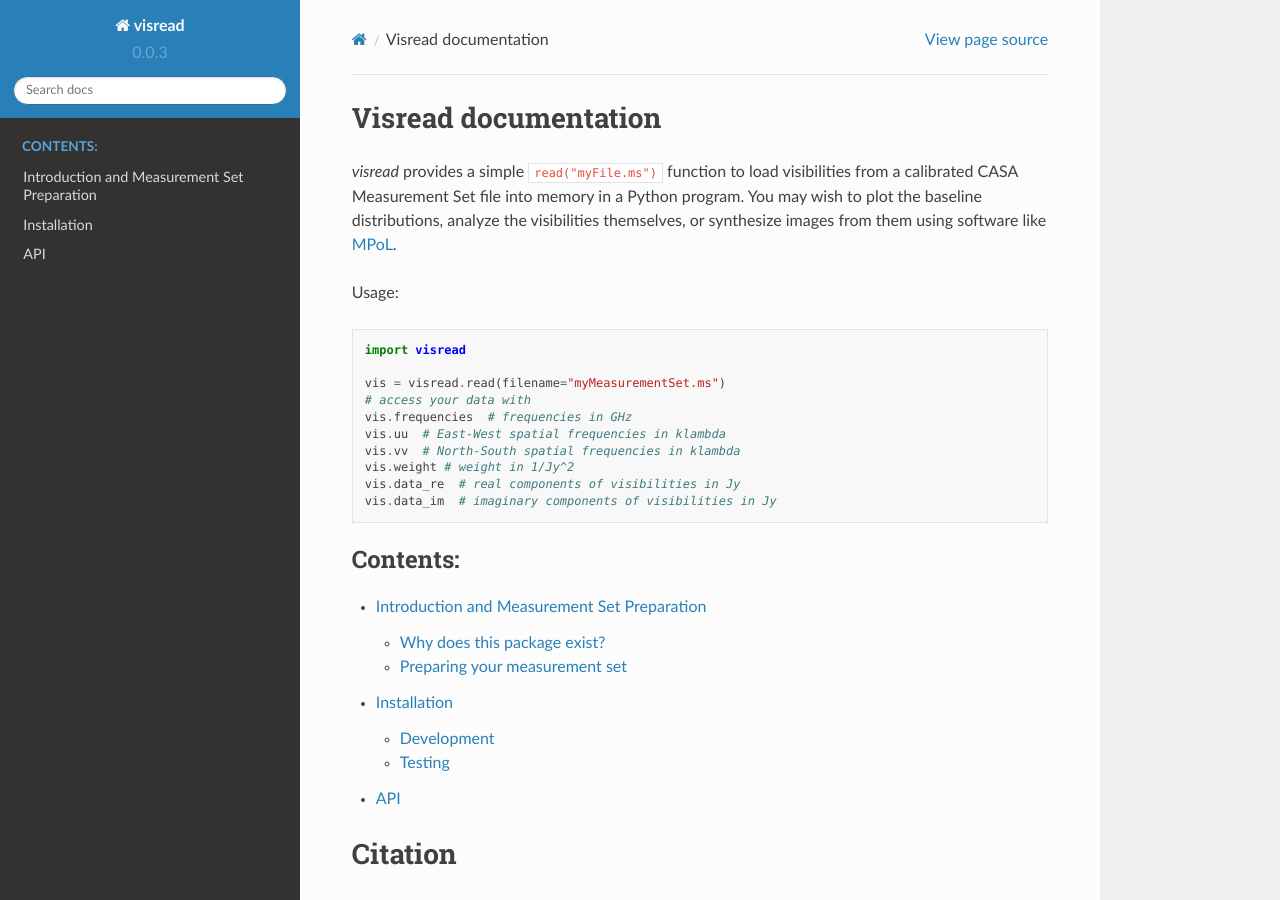
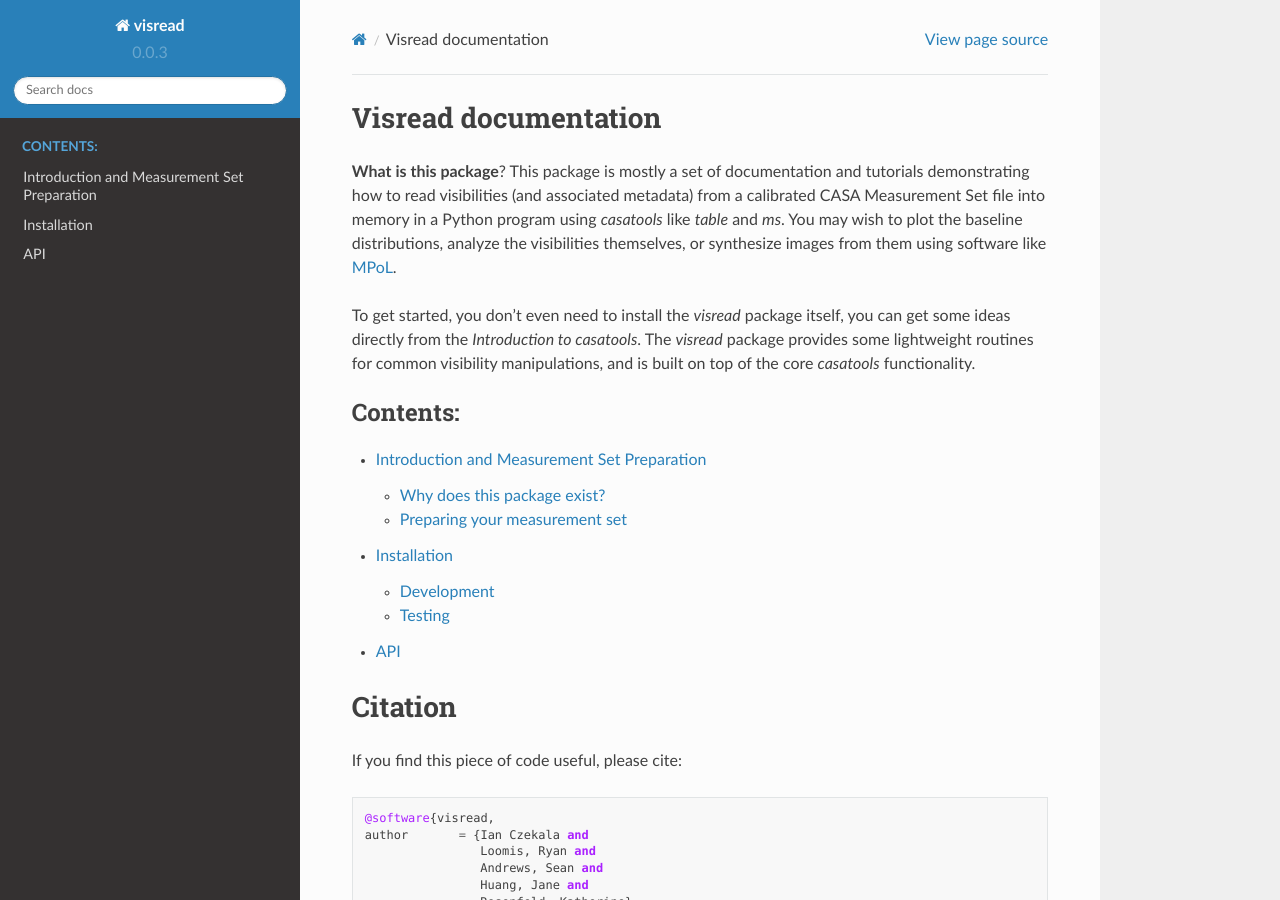
Before and after one commit to MPoL-dev/visread, a Sphinx documentation site: the page built from docs/index.rst, in a window 1280 px wide and 900 px high. Built offline with Sphinx 7.4.7 and the Read the Docs theme 2.0.0, drawn with Linux system fonts in a browser that asks for light colours; pages that are not in the unit, such as notebooks, are missing from menus.

Commit message:
modified docs w/ purpose

```diff
--- a/docs/index.rst
+++ b/docs/index.rst
@@ -6,22 +6,9 @@
 Visread documentation
 =====================
 
-*visread* provides a simple ``read("myFile.ms")`` function to load visibilities from a calibrated CASA Measurement Set file into memory in a Python program. You may wish to plot the baseline distributions, analyze the visibilities themselves, or synthesize images from them using software like `MPoL <https://github.com/MPoL-dev>`_.
+**What is this package**? This package is mostly a set of documentation and tutorials demonstrating how to read visibilities (and associated metadata) from a calibrated CASA Measurement Set file into memory in a Python program using `casatools` like `table` and `ms`. You may wish to plot the baseline distributions, analyze the visibilities themselves, or synthesize images from them using software like `MPoL <https://github.com/MPoL-dev>`_.
 
-Usage::
-
-   import visread
-
-   vis = visread.read(filename="myMeasurementSet.ms")
-   # access your data with
-   vis.frequencies  # frequencies in GHz
-   vis.uu  # East-West spatial frequencies in klambda
-   vis.vv  # North-South spatial frequencies in klambda
-   vis.weight # weight in 1/Jy^2
-   vis.data_re  # real components of visibilities in Jy
-   vis.data_im  # imaginary components of visibilities in Jy
-
-
+To get started, you don't even need to install the *visread* package itself, you can get some ideas directly from the *Introduction to casatools*. The *visread* package provides some lightweight routines for common visibility manipulations, and is built on top of the core `casatools` functionality.
 
 .. toctree::
    :maxdepth: 2
```
Also changed, not shown: docs/installation.rst (+6 -2 lines).
